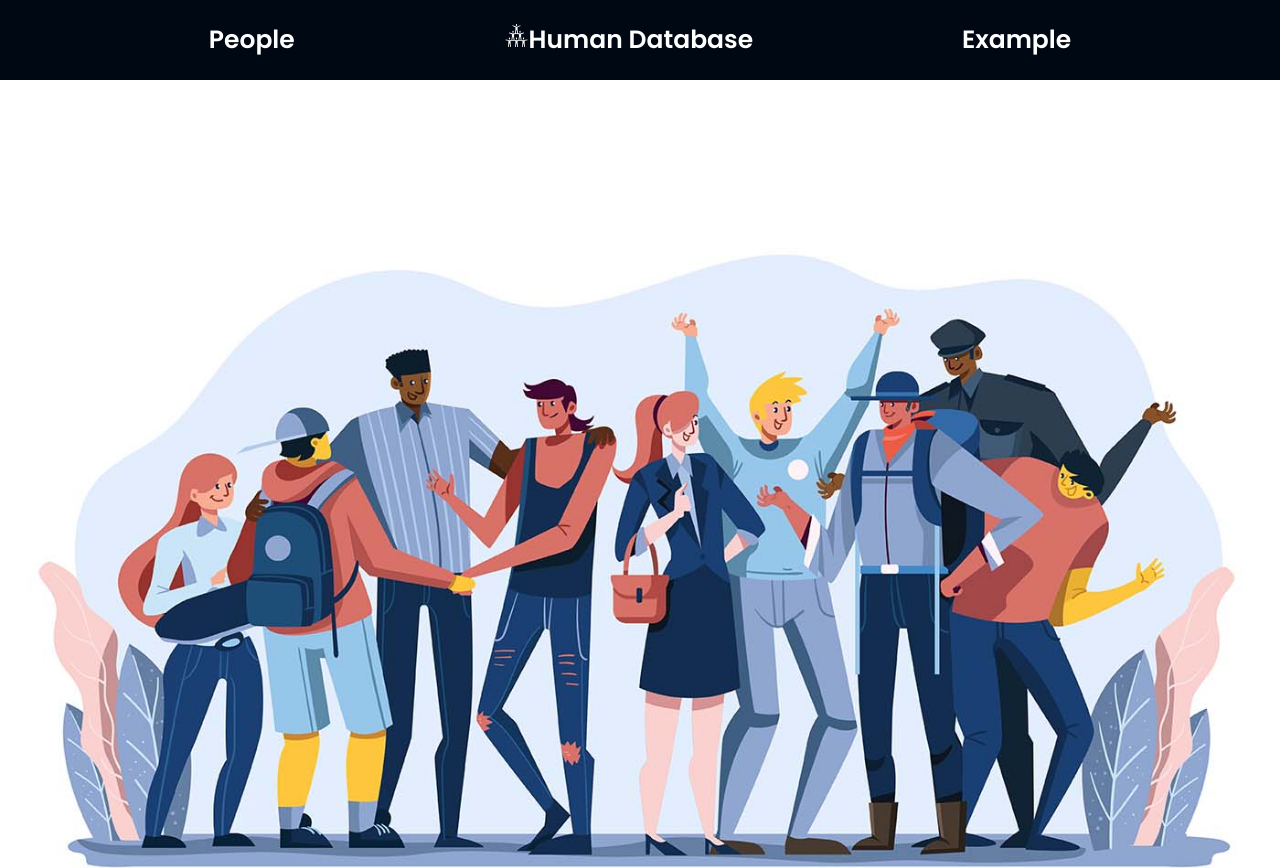
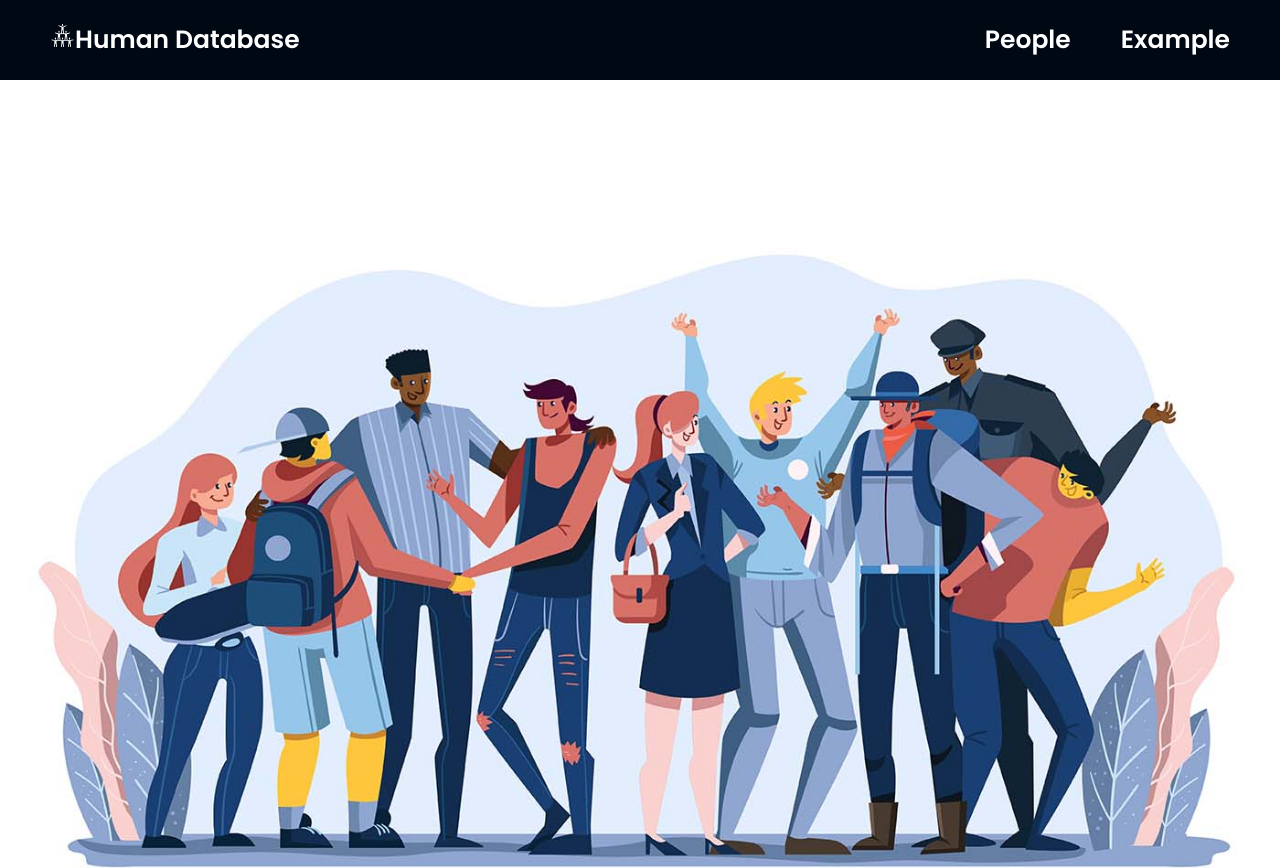
Before and after one commit to sarthakk24/First-next--app, a Next.js app: page / in a window 1280 px wide. Shown: the top 868 px of the page. Built offline with nearby package versions, Linux system fonts and the light colour scheme.

Commit message:
:lipstick: added styles
added styles for navbar optimization and many more

```diff
--- a/components/Navbar/Navbar.tsx
+++ b/components/Navbar/Navbar.tsx
@@ -2,20 +2,17 @@ import styles from "../../styles/home/Navbar.module.css";
 import NavbarItem from "./NavbarItem";
 import { GiHumanPyramid } from "react-icons/gi";
 
-const Navbar = () => {
+const Navbar = (props: any) => {
   return (
     <div className={`${styles.colourBg} colourWhite ${styles.navbar}`}>
       <ul className="flex">
-        <li>
-          <NavbarItem href="/people" name="People" />
-        </li>
-        <li>
-          <GiHumanPyramid />
+        <li className={styles.logo}>
+          <span>
+            <GiHumanPyramid />
+          </span>
           <NavbarItem href="/" name="Human Database" />
         </li>
-        <li>
-          <NavbarItem href="/people/1" name="Example" />
-        </li>
+        <li>{props.children}</li>
       </ul>
     </div>
   );
--- a/components/People/PersonData.tsx
+++ b/components/People/PersonData.tsx
@@ -1,7 +1,7 @@
 const PersonData = (props: { label: string; value: string }): JSX.Element => {
   return (
     <div>
-      {props.label}: {props.value}
+      <span style={{ fontWeight: 600 }}>{props.label}</span>: {props.value}
     </div>
   );
 };
--- a/pages/index.tsx
+++ b/pages/index.tsx
@@ -4,6 +4,7 @@ import Navbar from "../components/Navbar/Navbar";
 import styles from "../styles/home/Home.module.css";
 import humans from "../components/lottie/background.jpg";
 import Image from "next/image";
+import NavbarItem from "../components/Navbar/NavbarItem";
 
 const Home: NextPage = () => {
   // <div className={styles.contentContainer}>
@@ -22,7 +23,14 @@ const Home: NextPage = () => {
   // </div>
   return (
     <div className={styles.home}>
-      <Navbar />
+      <Navbar>
+        <div>
+          <NavbarItem href="/people" name="People" />
+        </div>
+        <div>
+          <NavbarItem href="/people/1" name="Example" />
+        </div>
+      </Navbar>
       <div>
         <div className={`${styles.imageContainer}`}>
           <Image src={humans} alt="human" />
--- a/styles/home/Navbar.module.css
+++ b/styles/home/Navbar.module.css
@@ -11,6 +11,18 @@
 .navbar ul {
   height: 100%;
   flex-direction: row;
-  justify-content: space-evenly;
+  justify-content: space-between;
   align-items: center;
 }
+
+.navbar ul li:last-child {
+  display: flex;
+}
+
+.navbar ul li:last-child div {
+  padding-right: 50px;
+}
+
+.logo {
+  padding-left: 50px;
+}
```
Also changed, not shown: pages/people/[id].tsx (+9 -4 lines), pages/people/index.tsx (+7 -0 lines), styles/UI/buttons.module.css (added, +13 -0 lines).
